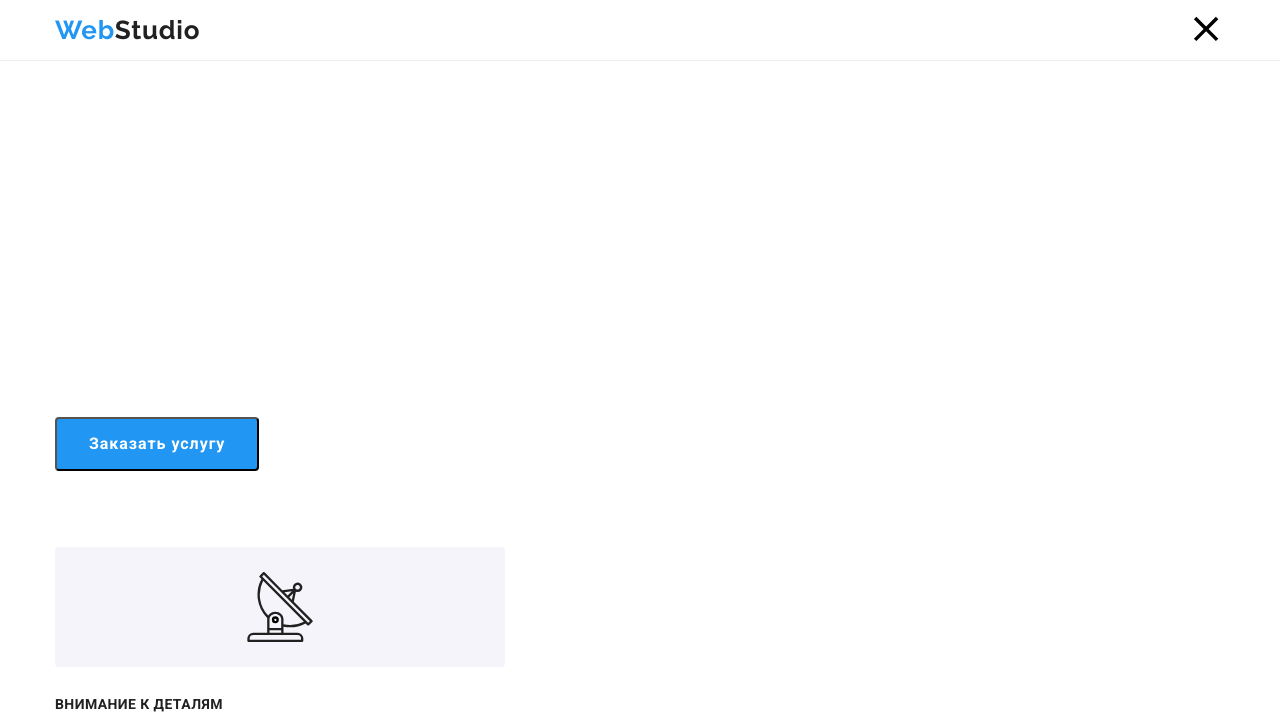
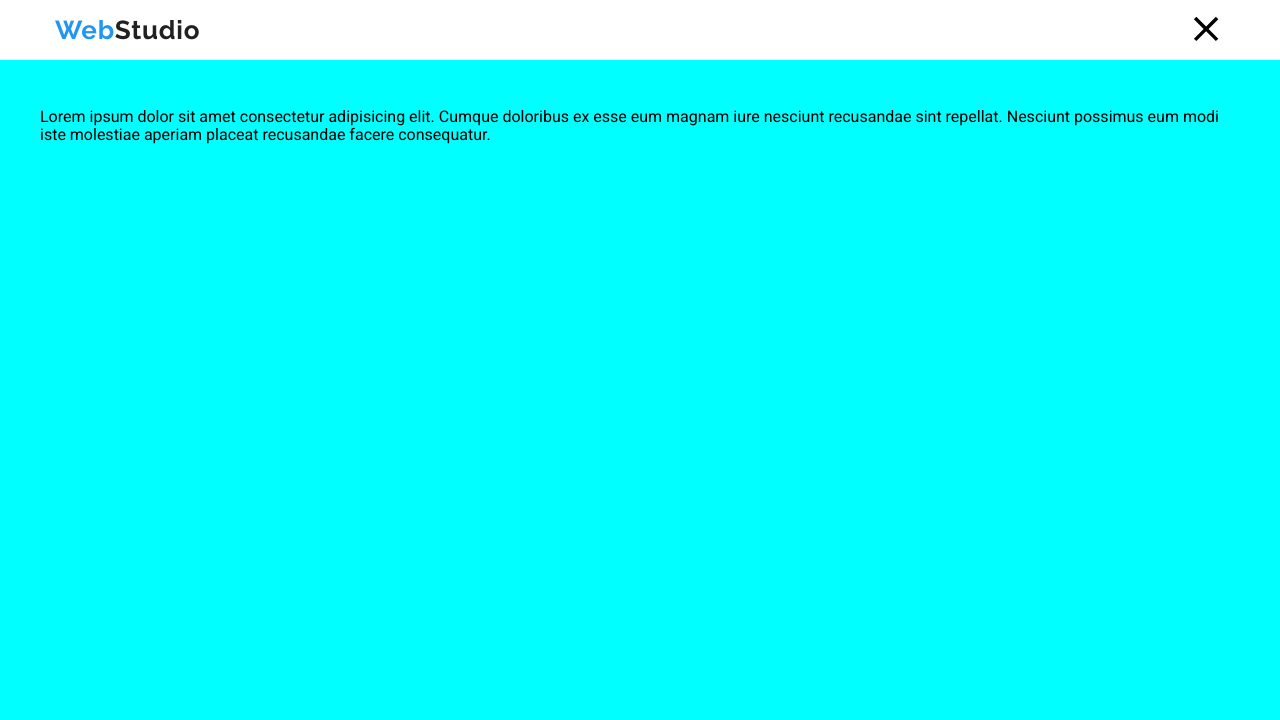
Before and after one commit to polinadonich/goit-markup-hw-08, a plain HTML site: page index.html in a window 1280 px wide. Both pictures are taken after a click on the button 1205 px from the left and 30 px from the top of the page. Shown: the top 720 px of the page. Drawn offline with nearby package versions, Linux system fonts and the light colour scheme.

Commit message:
Сделала выпадающее меню

```diff
--- a/index.html
+++ b/index.html
@@ -27,9 +27,12 @@
             <span class="logo__text_accept-color">Web</span
             ><span class="logo__text">Studio</span>
           </a>
-          <button type="button" class="site-header__menu-btn is-open"
+          <button
+          type="button"
+          class="site-header__menu-btn is-open"
           aria-expanded="false"
-          data-menu-button>
+          data-menu-button
+          aria-controls="menu-container">
             <svg
               width="40"
               height="40"
@@ -49,7 +52,8 @@
             </svg>
           </button>
 
-          <!-- <div class="menu-container is-open" id="menu-container" data menu> -->
+          <div class="menu-container" id="menu-container" data-menu>
+            Lorem ipsum dolor sit amet consectetur adipisicing elit. Cumque doloribus ex esse eum magnam iure nesciunt recusandae sint repellat. Nesciunt possimus eum modi iste molestiae aperiam placeat recusandae facere consequatur.
             <!-- <ul class="site-nav">
             <li class="site-nav__item">
               <a
--- a/sass/components/_site-header.scss
+++ b/sass/components/_site-header.scss
@@ -28,10 +28,19 @@
   display: none;
 }
 
-// .menu-container {
-//   position: absolute;
-//   top: 100%;
-//   left: 0;
-//   width: 100%;
-//   height: 796px;
-// }
+.menu-container {
+  display: none;
+  position: absolute;
+  top: 100%;
+  left: 0;
+  width: 100%;
+  height: 796px;
+
+  background-color: aqua;
+
+  padding: 48px 40px;
+
+  &.is-open {
+    display: block;
+  }
+}
```
Also changed, not shown: css/main.css, css/main.min.css, 2 other files.
